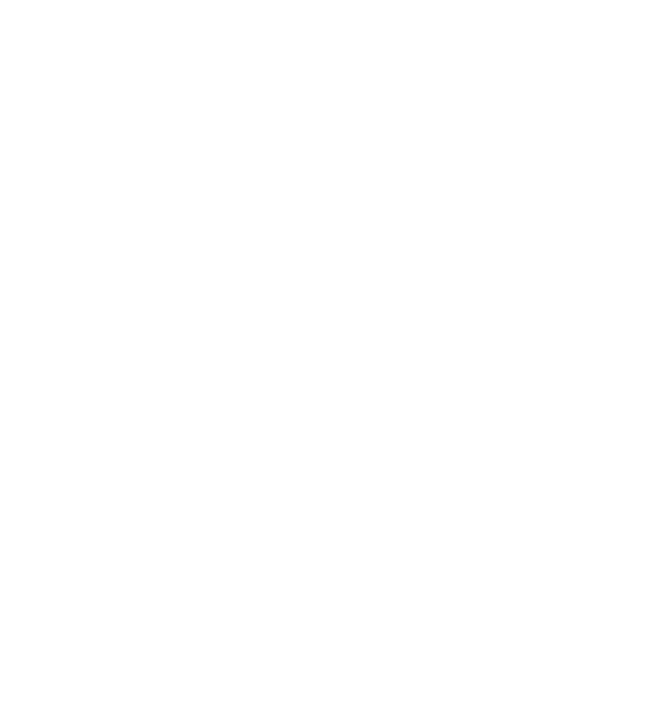
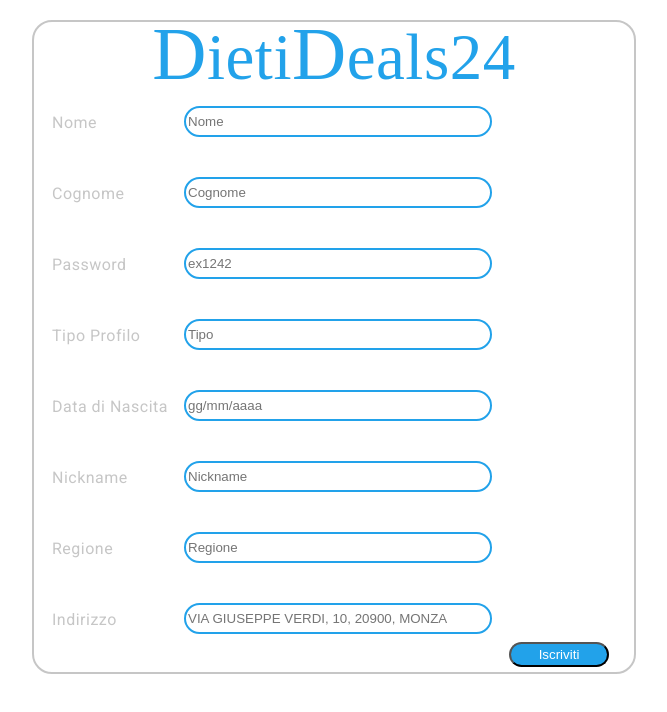
Before and after one commit to andrear3/ingsw-project-2023, an Angular app in the folder frontend/angular-app/: page /registration in a window 1280 px wide. Shown: the top 712 px of the page, without its empty margins (306-973 px from the left). Built offline with nearby package versions, Linux system fonts and the light colour scheme.

Commit message:
piccola modifica a login e pagina di registrazione completata

```diff
--- a/frontend/angular-app/src/app/log-in-page/log-in-page.component.scss
+++ b/frontend/angular-app/src/app/log-in-page/log-in-page.component.scss
@@ -9,8 +9,6 @@
     border-radius: 20px;
     margin:20px auto;
     text-align: center;
-
-
 }
 //box inferiore login
 .square2{
@@ -91,7 +89,7 @@
 .O{
     color: #AAAA;
     position: absolute;
-    top:300px;
+    top:270px;
     align-self: center;
     left: 50%;
     transform: translateX(-50%);
@@ -101,7 +99,7 @@
 .accediCon{
     color: #AAAA;
     position: absolute;
-    top:340px;
+    top:300px;
     align-self: center;
     left: 50%;
     transform: translateX(-50%);
@@ -111,7 +109,7 @@
     position: relative;
     top:20px;
     align-self: center;
-    left: 15%;
+    left: 25%;
 
 }
 .iscriviti{
@@ -119,7 +117,7 @@
     position: relative ;
     top:20px;
     align-self: center;
-    left: 35%;
+    left: 30%;
 
 }
 .iscriviti a{
--- a/frontend/angular-app/src/app/registrationpage/registrationpage.component.html
+++ b/frontend/angular-app/src/app/registrationpage/registrationpage.component.html
@@ -6,8 +6,37 @@
         <link href="https://fonts.googleapis.com/css2?family=Metamorphous&display=swap">
     </head>
     <body>
-        <div calss="square">
 
-             </div>
+        <div class="square">
+            <div class="logo">
+                <span class="D">D</span>
+                <span class="ieti">ieti</span>
+                <span class="D2">D</span>
+                <span class="eals24">eals24</span>
+                 </div>
+            <input type="text" class="boxNome" placeholder="Nome">
+            <input type="text" class="boxCognome" placeholder="Cognome">
+            <input type="password" class="boxPassword" placeholder="ex1242">
+            <input type="text" class="boxTipoAccount" placeholder="Tipo"  matInput [matAutocomplete]="auto">
+            <mat-autocomplete #auto="matAutocomplete">
+                @for (option of options; track option) {
+                <mat-option [value]="option">{{ option }}</mat-option>
+                }
+              </mat-autocomplete>
+            <input type="text" class="boxDataNascita" placeholder="gg/mm/aaaa">
+            <input type="text" class="boxNickname" placeholder="Nickname">
+            <input type="text" class="boxRegione" placeholder="Regione">
+            <input type="text" class="boxIndirizzo" placeholder="VIA GIUSEPPE VERDI, 10, 20900, MONZA">
+            <span class="textNome">Nome</span>
+            <span class="textCognome">Cognome</span>
+            <span class="textPassword">Password</span>
+            <span class="textTipoProfilo">Tipo Profilo</span>
+            <span class="textDataNascita">Data di Nascita</span>
+            <span class="textNickname">Nickname</span>
+            <span class="textRegione">Regione</span>
+            <span class="textIndirizzo">Indirizzo</span>
+            <button class="iscrivitiButton">Iscriviti</button>
+
+        </div>
     </body>
 </html>
--- a/frontend/angular-app/src/app/registrationpage/registrationpage.component.scss
+++ b/frontend/angular-app/src/app/registrationpage/registrationpage.component.scss
@@ -1,3 +1,83 @@
 body{
     background-color: white;
 }
+.square{
+    width: 600px;
+    height: 650px;
+    border:2px solid ie-hex-str($color: #AAAA);
+    border-radius: 20px;
+    margin:20px auto;
+    text-align: center;
+    position: relative;
+    //right: 5%;
+
+}
+.logo{
+    position: relative;
+    left: 0%;
+}
+.D{
+    color: #22A2EA;
+    font-family:"Metamorphos";
+    font-size: 75px;
+    position:relative;
+    top: 20px;
+}
+.ieti{
+    color: #22A2EA;
+    font-family:"Metamorphos";
+    font-size: 65px;
+    position:relative;
+    top: 20px;
+}
+.D2{
+    color: #22A2EA;
+    font-family:"Metamorphos";
+    font-size: 75px;
+    position:relative;
+    top: 20px;
+}
+.eals24{
+    color: #22A2EA;
+    font-family:"Metamorphos";
+    font-size: 65px;
+    position:relative;
+    top: 20px;
+}
+
+.boxNome,.boxCognome,.boxDataNascita,.boxPassword,.boxNickname,.boxTipoAccount,.boxRegione,.boxIndirizzo
+{
+    width:300px;
+    height: 25px;
+    border:2px solid #22A2EA;
+    border-radius: 20px;
+    position:relative;
+    text-align: left;
+    color:#AAAA;
+    display: block;
+    left: 25%;
+    margin-top: 40px;
+
+}
+.textNome,.textCognome,.textPassword,.textTipoProfilo,.textDataNascita,.textNickname,.textRegione,.textIndirizzo
+{
+    color: #AAAA;
+    display:block;
+    position: relative;
+    margin-left: 3%;
+    margin-top: 47px;
+    bottom: 570px;
+    text-align: left;
+
+}
+.iscrivitiButton{
+    width:100px;
+    height: 25px;
+    background-color: #22A2EA;
+    border-radius: 20px;
+    position:relative;
+    text-align: center;
+    bottom: 560px;
+    margin-left: 75%;
+    color:white;
+}
--- a/frontend/angular-app/src/app/registrationpage/registrationpage.component.ts
+++ b/frontend/angular-app/src/app/registrationpage/registrationpage.component.ts
@@ -1,12 +1,28 @@
 import { Component } from '@angular/core';
+import { MatToolbarModule } from '@angular/material/toolbar';
+import { MatIcon } from '@angular/material/icon';
+import { MatAutocompleteModule } from '@angular/material/autocomplete';
+import { RouterOutlet } from '@angular/router';
+import { MatInputModule } from '@angular/material/input';
+import { MatFormField } from '@angular/material/input';
 
+//carico gli import di sopra per aggiungerli alla pagina in inports[ ]
 @Component({
   selector: 'app-registrationpage',
   standalone: true,
-  imports: [],
+  imports: [MatToolbarModule,
+    MatIcon,
+    MatAutocompleteModule,
+    MatInputModule,
+    MatFormField,
+    RouterOutlet,],
   templateUrl: './registrationpage.component.html',
   styleUrl: './registrationpage.component.scss'
 })
+//inserimento delle categorie per il tipo account
 export class RegistrationpageComponent {
-
+  options: string[] = [
+    'Compratore',
+    'Venditore',
+  ];
 }
```
